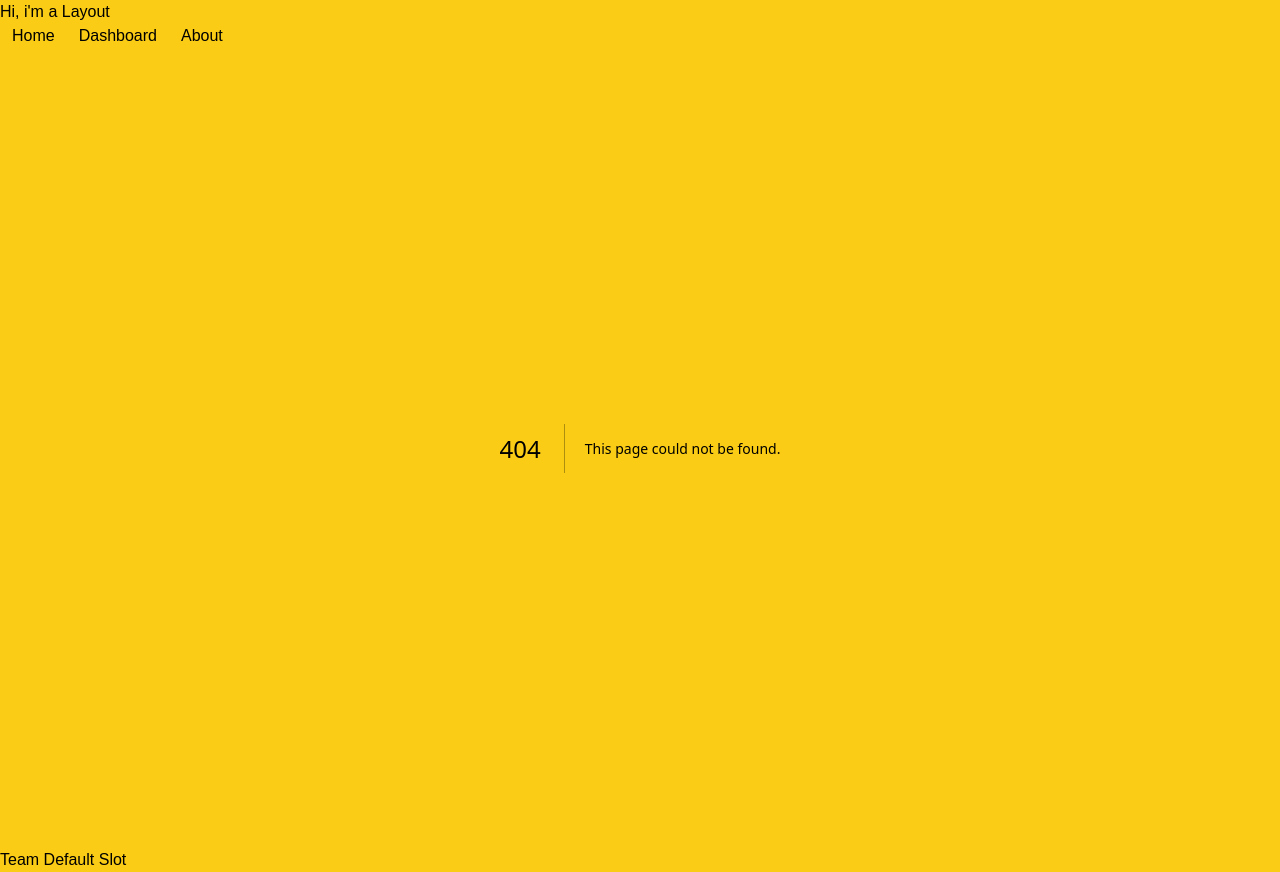
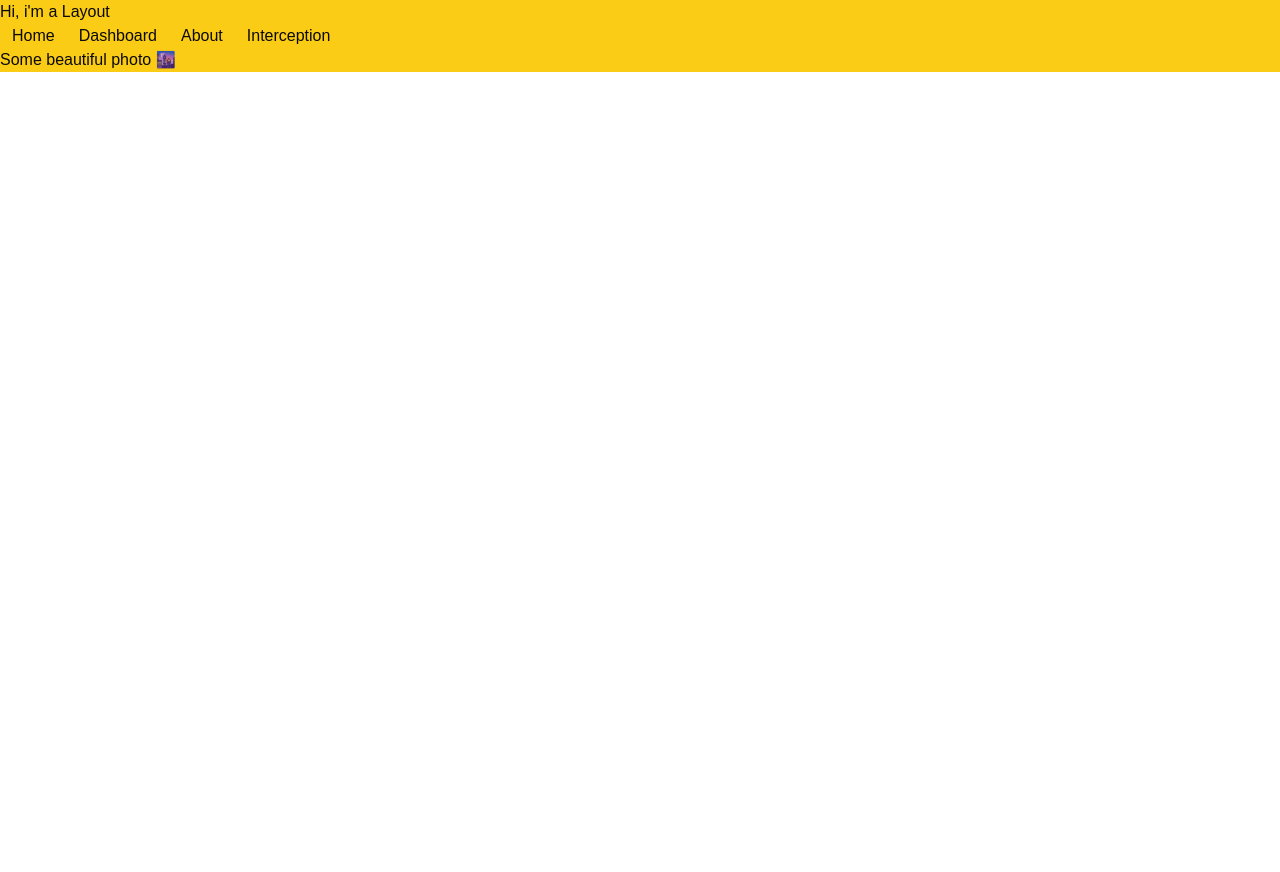
Before and after one commit to thiago-thomas/next-study-project, a Next.js app: page /photo in a window 1280 px wide. Before the commit this address had no page. After the commit the page ends 800 px from the top, so only its background shows below. Built offline with nearby package versions, Linux system fonts and the light colour scheme.

Commit message:
feat: Routing pratice: - Intercepting Routes

```diff
--- /dev/null
+++ b/src/app/interception/(..)photo/page.tsx
@@ -0,0 +1,8 @@
+export default function Intercepted() {
+  return (
+    <>
+      <h1>I intercept it!</h1>
+      <p>No photos here</p>
+    </>
+  )
+}
--- /dev/null
+++ b/src/app/interception/page.tsx
@@ -0,0 +1,9 @@
+'use client'
+
+import Link from 'next/link';
+
+export default function Interception() {
+  return (
+    <Link href='/photo'>Photo</Link>
+  )
+}
--- a/src/app/layout.tsx
+++ b/src/app/layout.tsx
@@ -27,14 +27,8 @@ export const metadata: Metadata = {
 // Componente principal de layout que envolve toda a aplicação
 export default function RootLayout({
   children,
-  team,
-  analytics,
-  tab,
 }: Readonly<{
   children: React.ReactNode
-  team: React.ReactNode
-  analytics: React.ReactNode
-  tab: React.ReactNode
 }>) {
 
   const isAdmin = false;
@@ -48,9 +42,6 @@ export default function RootLayout({
           <span>Hi, i'm a Layout</span>
           <NavLinks />
           {children}
-          {team}
-          {tab}
-          {isAdmin && analytics}
         </main>
       </body>
     </html>
--- /dev/null
+++ b/src/app/photo/page.tsx
@@ -0,0 +1,5 @@
+export default function Photo() {
+  return (
+    <h1>Some beautiful photo 🌆</h1>
+  )
+}
--- a/src/app/ui/nav-links.tsx
+++ b/src/app/ui/nav-links.tsx
@@ -10,7 +10,9 @@ export default function NavLinks() {
     <nav>
       <Link className={`link px-3 ${pathname === '/' ? 'underline' : ''}`} href='/'>Home</Link>
       <Link className={`link px-3 ${pathname === '/dashboard' ? 'underline' : ''}`} href='/dashboard'>Dashboard</Link>
-      <Link className={`link px-3 ${pathname === '/about' ? 'underline' : ''}`} href='/about'>About</Link>      </nav>
+      <Link className={`link px-3 ${pathname === '/about' ? 'underline' : ''}`} href='/about'>About</Link>
+      <Link className={`link px-3 ${pathname === '/interception' ? 'underline' : ''}`} href='/interception'>Interception</Link>
+    </nav>
   )
 
 }
```
